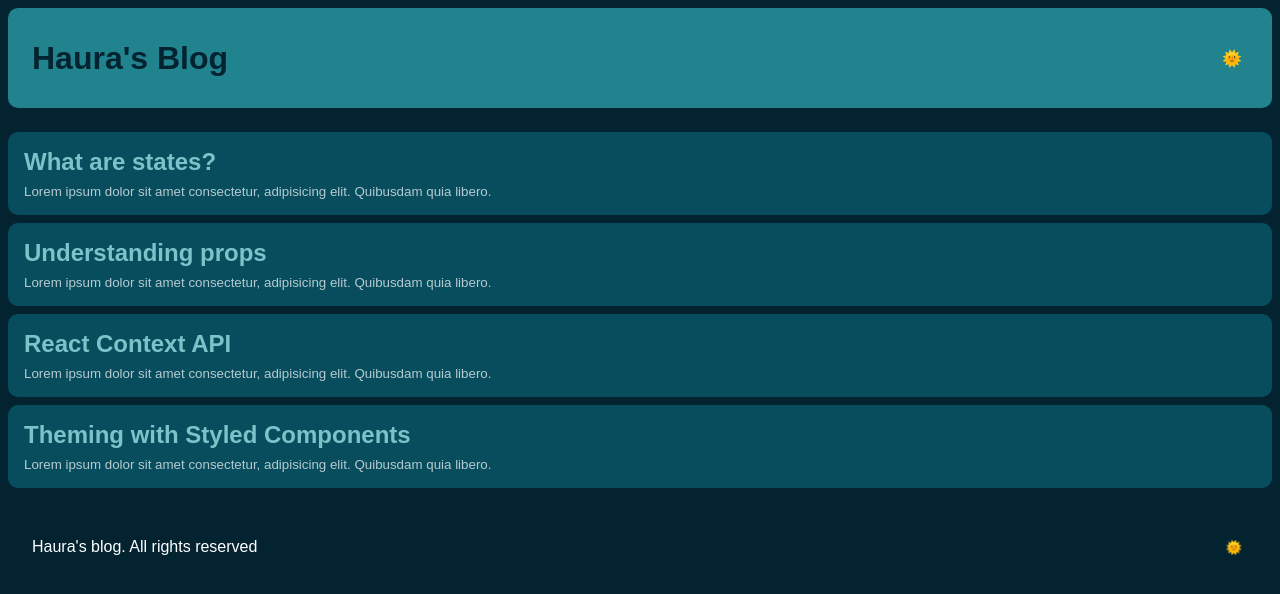
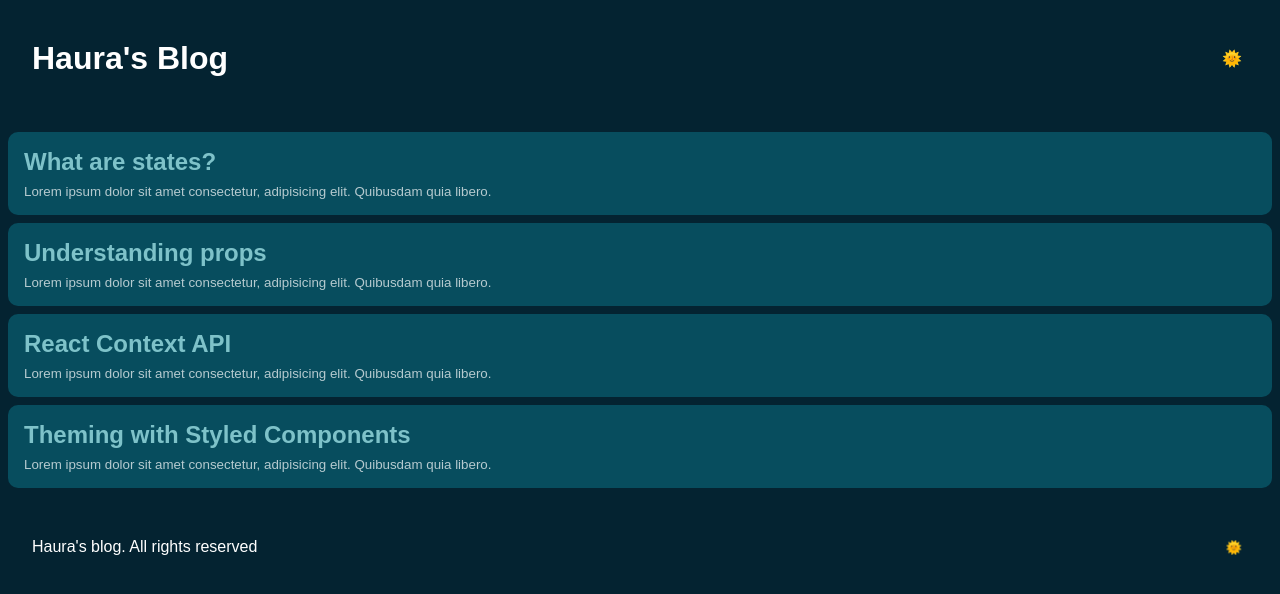
Before and after one commit to afsilvaluiz/JStack, a React app in the folder reactFundamentals/: page / in a window 1280 px wide. Shown: the top 594 px of the page. Built offline with nearby package versions, Linux system fonts and the light colour scheme.

Commit message:
style: configure themes

```diff
--- a/reactFundamentals/src/components/Header/styles.js
+++ b/reactFundamentals/src/components/Header/styles.js
@@ -1,7 +1,7 @@
 import styled from 'styled-components';
 
 export const Container = styled.header`
-  background: #21838E;
+  background: ${({ theme }) => theme.headerBackgroundColor};
   height: 100px;
   display: flex;
   align-items: center;
@@ -11,7 +11,7 @@ export const Container = styled.header`
   margin-bottom: 24px;
 
   h1 {
-    color: #042331;
+    color: ${({ theme }) => theme.textColor};
   }
 
   button {
```
